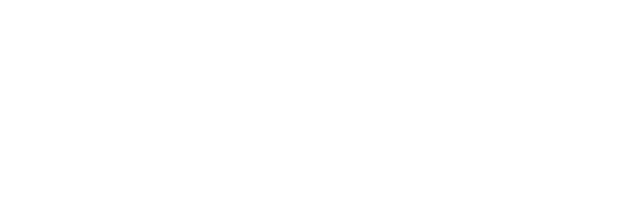
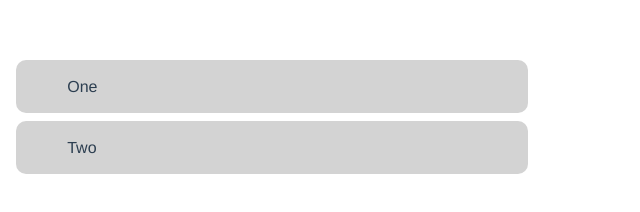
Before and after one commit to WebDevBegala/landingpage, a plain HTML site: page index.html in a window 1280 px wide. Shown: the whole page, without its empty margins (0-640 px from the left). Drawn offline with Linux system fonts and the light colour scheme; the site is published under a folder, as on GitHub Pages, so addresses that start at the root find nothing.

Commit message:
Update index.html

```diff
--- a/index.html
+++ b/index.html
@@ -1 +1 @@
-<!DOCTYPE html><html lang=en><head><meta charset=utf-8><meta http-equiv=X-UA-Compatible content="IE=edge"><meta name=viewport content="width=device-width,initial-scale=1"><link rel=icon href=favicon.ico><title>landingpage</title><link href=css/app.4dd0089a.css rel=preload as=style><link href=js/app.e018aa2e.js rel=preload as=script><link href=js/chunk-vendors.4e692eda.js rel=preload as=script><link href=css/app.4dd0089a.css rel=stylesheet></head><body><noscript><strong>We're sorry but landingpage doesn't work properly without JavaScript enabled. Please enable it to continue.</strong></noscript><div id=app></div><script src=/js/chunk-vendors.4e692eda.js></script><script src=/js/app.e018aa2e.js></script></body></html>
+<!DOCTYPE html><html lang=en><head><meta charset=utf-8><meta http-equiv=X-UA-Compatible content="IE=edge"><meta name=viewport content="width=device-width,initial-scale=1"><link rel=icon href=favicon.ico><title>landingpage</title><link href=css/app.4dd0089a.css rel=preload as=style><link href=js/app.e018aa2e.js rel=preload as=script><link href=js/chunk-vendors.4e692eda.js rel=preload as=script><link href=css/app.4dd0089a.css rel=stylesheet></head><body><noscript><strong>We're sorry but landingpage doesn't work properly without JavaScript enabled. Please enable it to continue.</strong></noscript><div id=app></div><script src=js/chunk-vendors.4e692eda.js></script><script src=js/app.e018aa2e.js></script></body></html>
```
